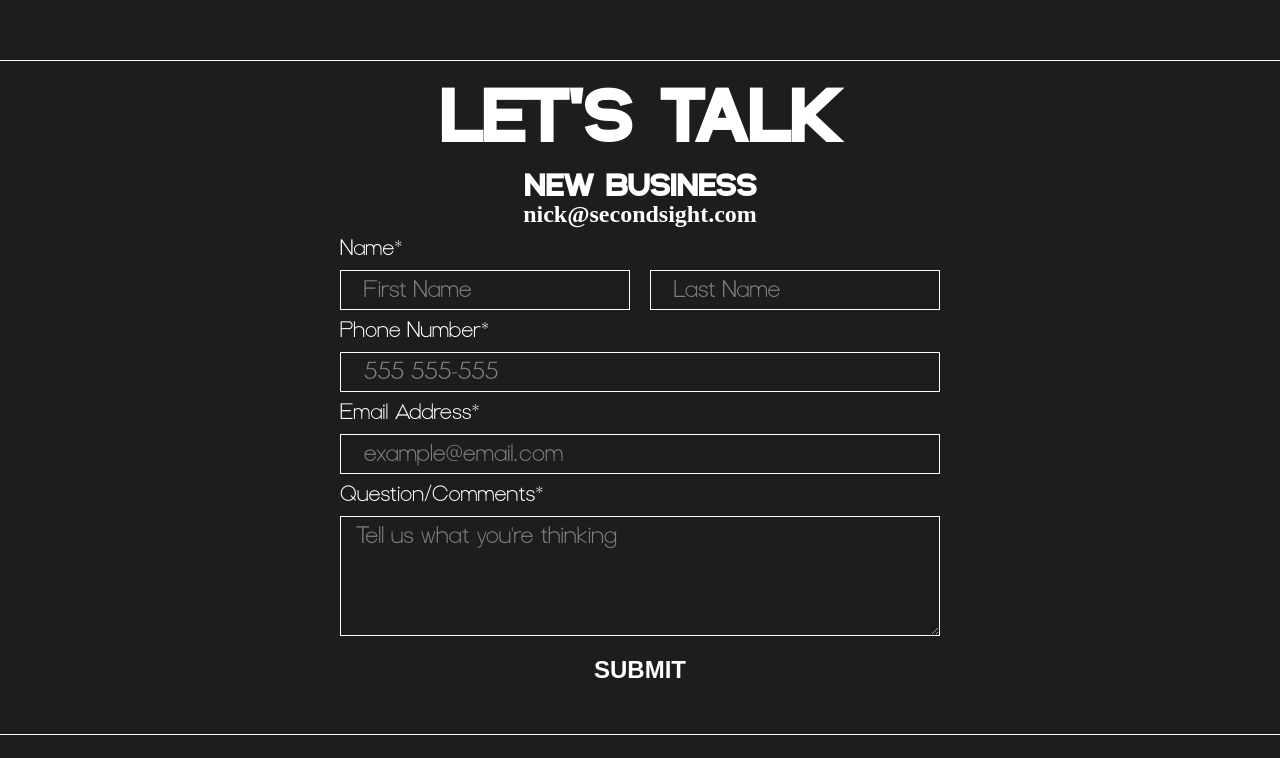
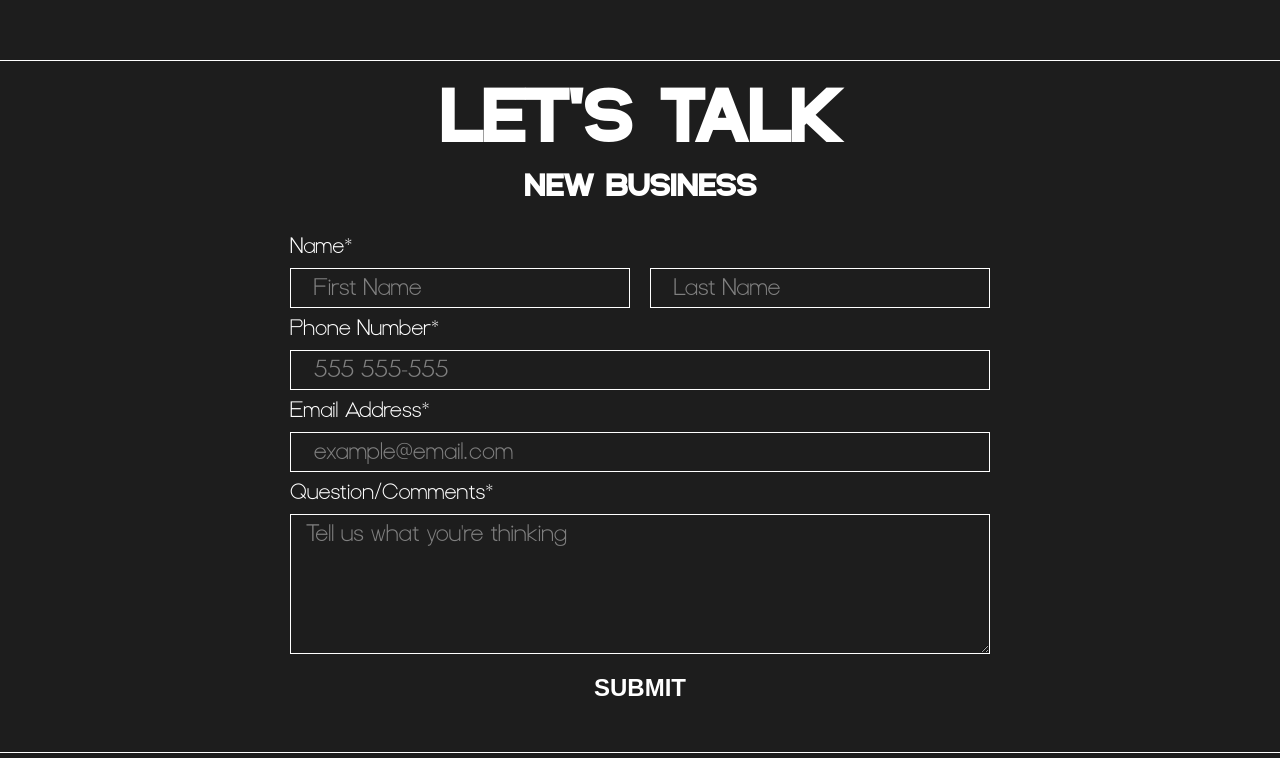
Before and after one commit to SecondSE/LP, a Next.js app: page / in a window 1280 px wide. Shown: the part 3376-4134 px from the top of the page. Built offline with nearby package versions, Linux system fonts and the light colour scheme.

Commit message:
fix contact padding

```diff
--- a/pages/components/contact/Contact.tsx
+++ b/pages/components/contact/Contact.tsx
@@ -19,7 +19,7 @@ export default function Contact() {
         <StyledRightSection>
           <StyledH1>LET'S TALK</StyledH1>
           <StyledH2>NEW BUSINESS</StyledH2>
-          <h2>nick@secondsight.com</h2>
+          {/* <h2>nick@secondsight.com</h2> */}
         </StyledRightSection>
       </StyledDiv>
     </StyledContactSection>
--- a/pages/components/styles/Contact.styled.ts
+++ b/pages/components/styles/Contact.styled.ts
@@ -1,8 +1,5 @@
 import styled from "styled-components";
 import mq from "../../../utils/mq";
-
-// TODO: Place Holder text left margin.
-// TODO: Media Queries.
 
 export const StyledContactSection = styled.section`
   border-top: 1px solid white;
@@ -24,17 +21,18 @@ export const StyledRightSection = styled.section`
   flex-direction: column;
   align-items: center;
   color: white;
+  margin-bottom: 25px;
 `;
 
 export const StyledLeftSection = styled.section`
   display: flex;
   justify-content: center;
+  width: 100%;
 
   ${mq("tiny", "min")} {
-    width: 100%;
   }
   ${mq("custom1", "min")} {
-    width: 100%;
+    padding: 0 1rem;
   } ;
 `;
 
@@ -70,7 +68,7 @@ export const StyledInput = styled.input`
   padding-left: 1rem;
 `;
 export const StyledTextArea = styled.textarea`
-  height: 120px;
+  height: 140px;
   background-color: transparent;
   color: white;
   font-size: clamp(14px, 4vw, 1.4rem);
@@ -87,7 +85,6 @@ export const StyledInputAndLabelSection = styled.section`
   align-items: space-between;
 `;
 export const StyledForm = styled.form`
-  width: 700px;
   font-family: ${({ theme }) => theme.mainFont};
   font-size: clamp(14px, 4vw, 1.4rem);
   & :: placeholder {
@@ -108,7 +105,7 @@ export const StyledForm = styled.form`
 
   ${mq("custom1", "min")} {
     margin: 0 auto;
-    width: 600px;
+    width: 700px;
   } ;
 `;
 export const StyledInputName = styled(StyledInput)`
```
